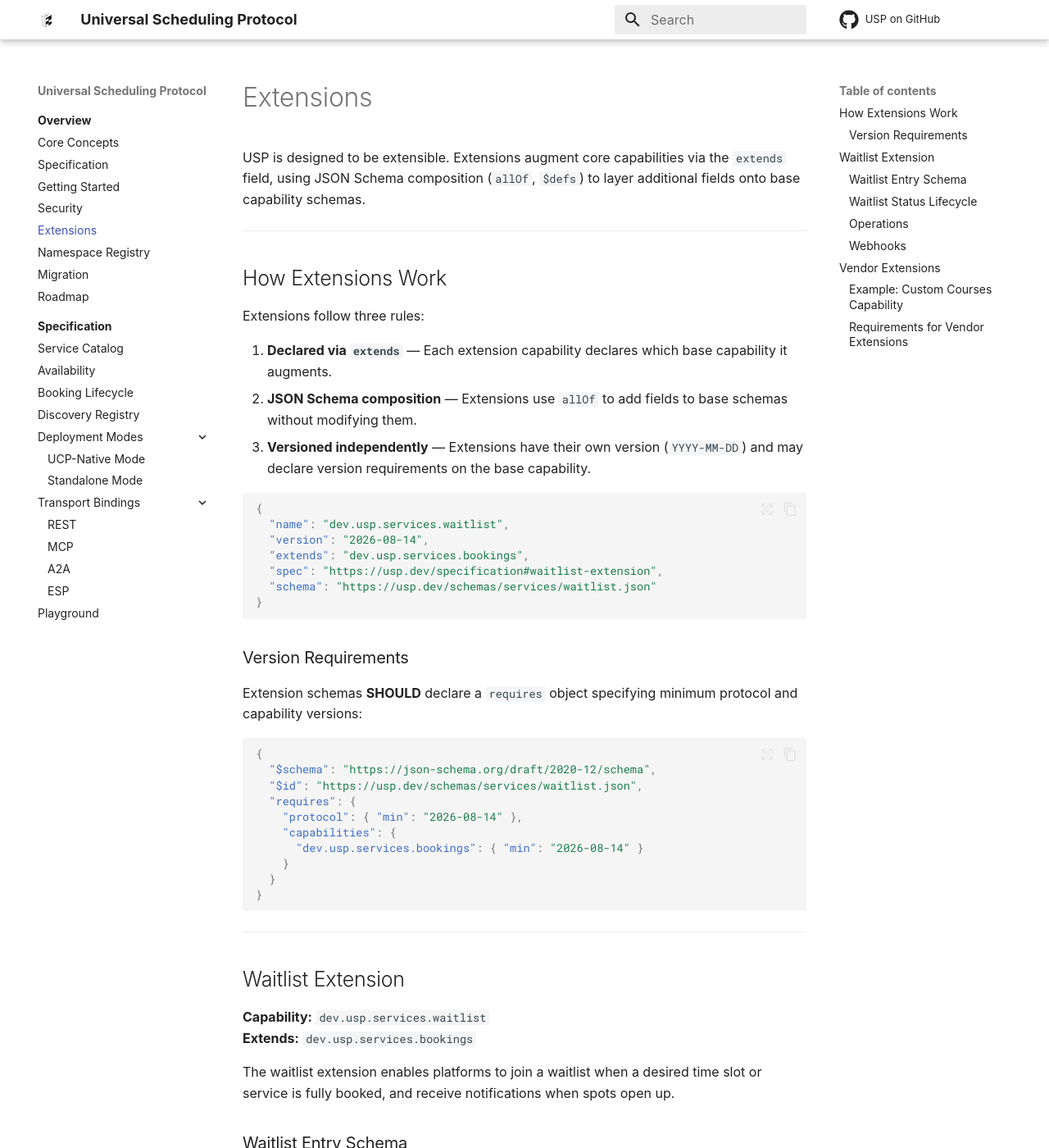
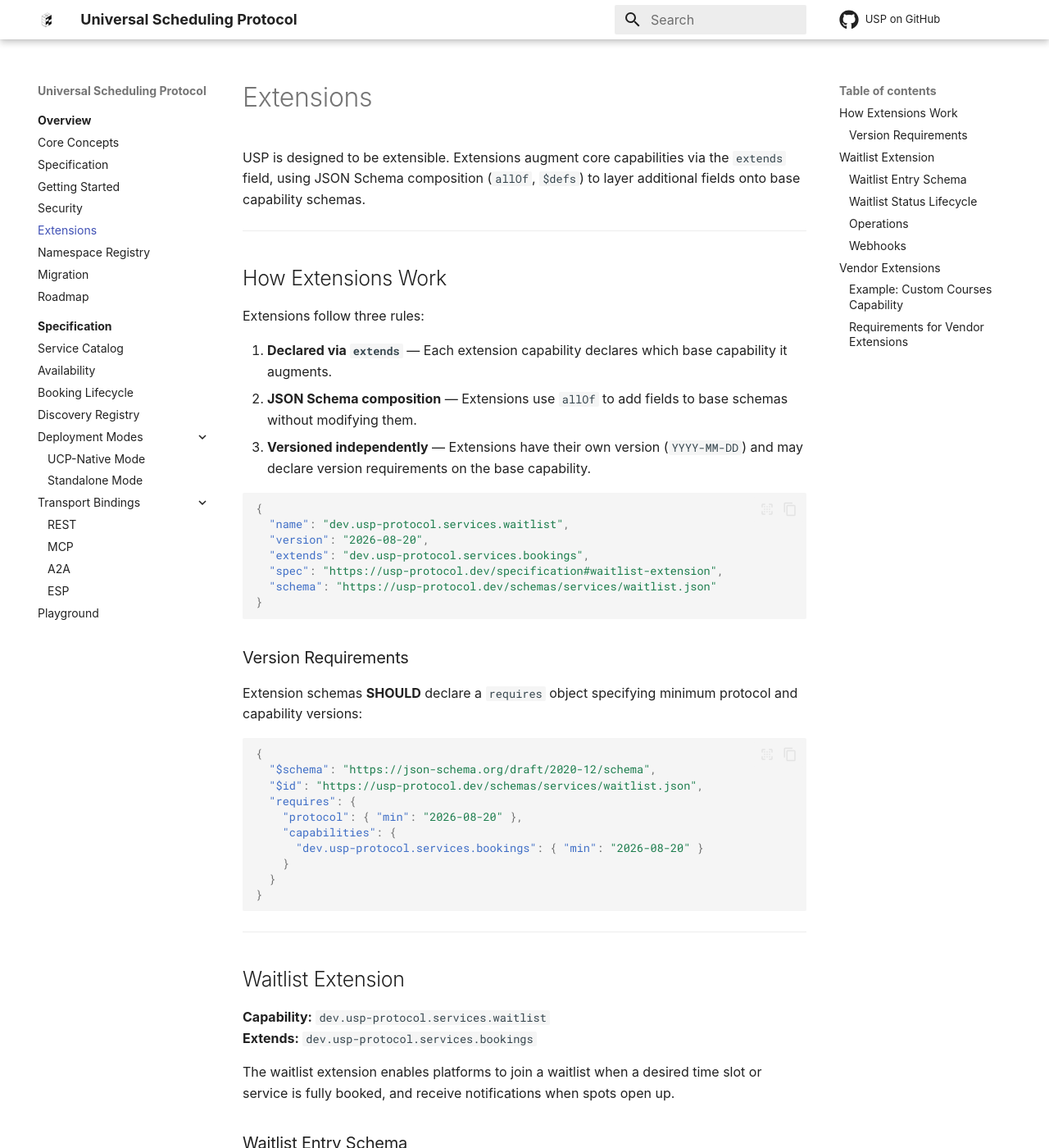
Before and after one commit to wix/universal-scheduling-protocol, an MkDocs documentation site: the page built from site-docs/extensions.md, in a window 1280 px wide and 1400 px high. Shown: the whole window at 82% size. Built offline with MkDocs 1.6.1 and Material for MkDocs 9.7.7, drawn with Linux system fonts in a browser that asks for light colours; some web fonts are replaced; comment, search, counter and statistics services are not loaded; some of the changed text lies outside the part shown.

Commit message:
Synchronize extension transport identifiers

````diff
--- a/site-docs/extensions.md
+++ b/site-docs/extensions.md
@@ -26,11 +26,11 @@ Extensions follow three rules:
 
 ```json
 {
-  "name": "dev.usp.services.waitlist",
-  "version": "2026-08-14",
-  "extends": "dev.usp.services.bookings",
-  "spec": "https://usp.dev/specification#waitlist-extension",
-  "schema": "https://usp.dev/schemas/services/waitlist.json"
+  "name": "dev.usp-protocol.services.waitlist",
+  "version": "2026-08-20",
+  "extends": "dev.usp-protocol.services.bookings",
+  "spec": "https://usp-protocol.dev/specification#waitlist-extension",
+  "schema": "https://usp-protocol.dev/schemas/services/waitlist.json"
 }
 ```
 
@@ -42,11 +42,11 @@ minimum protocol and capability versions:
 ```json
 {
   "$schema": "https://json-schema.org/draft/2020-12/schema",
-  "$id": "https://usp.dev/schemas/services/waitlist.json",
+  "$id": "https://usp-protocol.dev/schemas/services/waitlist.json",
   "requires": {
-    "protocol": { "min": "2026-08-14" },
+    "protocol": { "min": "2026-08-20" },
     "capabilities": {
-      "dev.usp.services.bookings": { "min": "2026-08-14" }
+      "dev.usp-protocol.services.bookings": { "min": "2026-08-20" }
     }
   }
 }
@@ -56,8 +56,8 @@ minimum protocol and capability versions:
 
 ## Waitlist Extension
 
-**Capability:** `dev.usp.services.waitlist`
-**Extends:** `dev.usp.services.bookings`
+**Capability:** `dev.usp-protocol.services.waitlist`
+**Extends:** `dev.usp-protocol.services.bookings`
 
 The waitlist extension enables platforms to join a waitlist when a desired
 time slot or service is fully booked, and receive notifications when spots
@@ -126,7 +126,7 @@ com.{vendor}.services.{capability_name}
 {
   "name": "com.wix.services.courses",
   "version": "2026-03-01",
-  "extends": "dev.usp.services.bookings",
+  "extends": "dev.usp-protocol.services.bookings",
   "spec": "https://wix.com/services/courses/spec",
   "schema": "https://wix.com/services/courses/schema.json"
 }
@@ -134,7 +134,7 @@ com.{vendor}.services.{capability_name}
 
 ### Requirements for Vendor Extensions
 
-1. **Must use vendor's reverse-domain namespace** — Never use `dev.usp.*`.
+1. **Must use vendor's reverse-domain namespace** — Never use `dev.usp-protocol.*`.
 2. **Must publish a specification** (`spec` URL) and schema (`schema` URL)
    that define the additional fields and semantics.
 3. **URLs must match namespace authority** — `com.wix.*` capabilities must
````
Also changed, not shown: site-docs/transport/mcp.md (+4 -4 lines).
